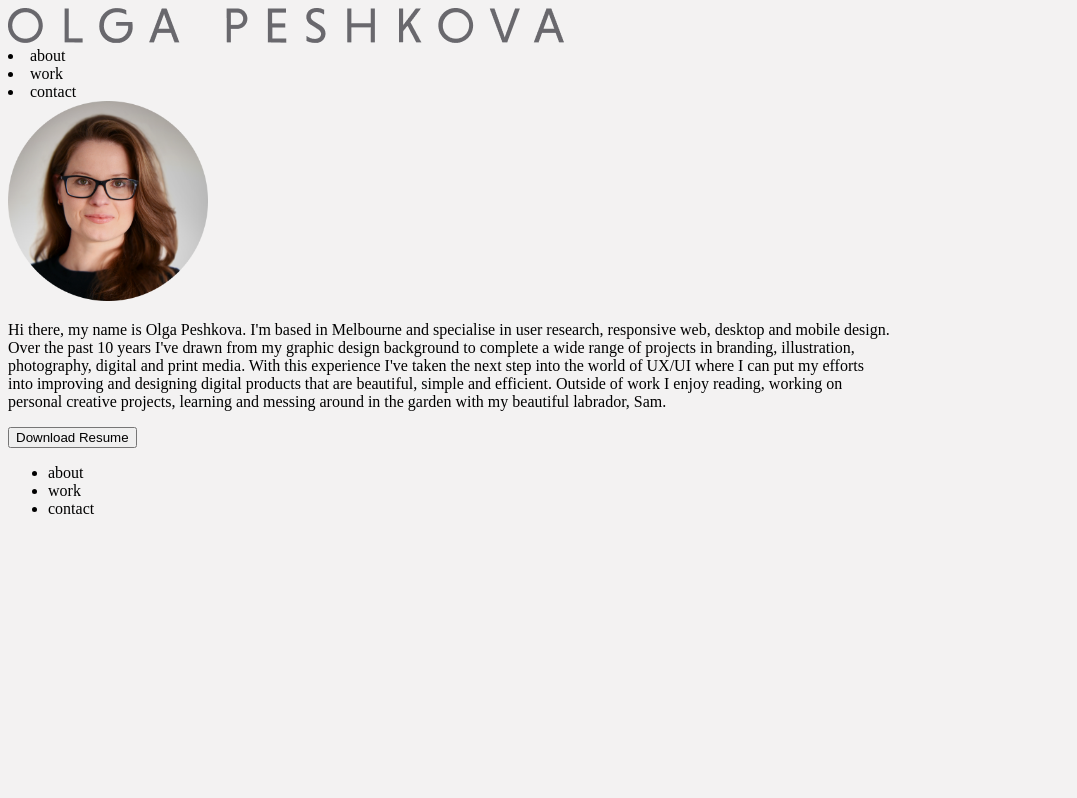
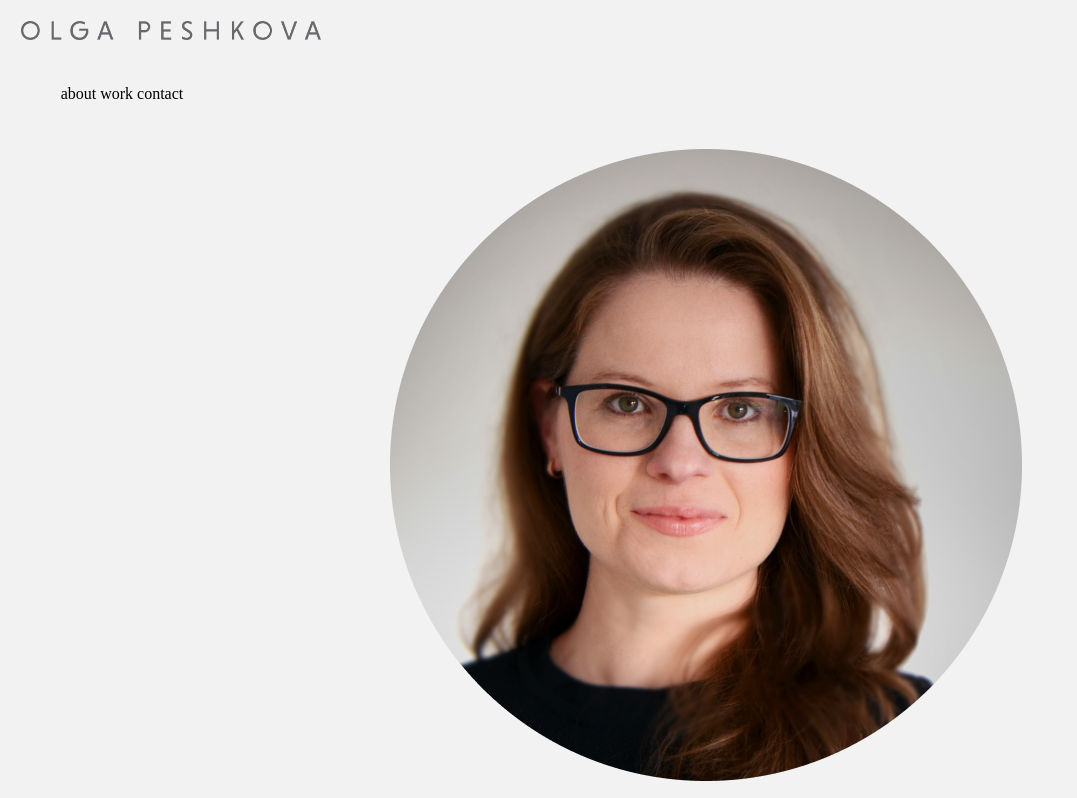
Before and after one commit to Olga-des/UX_UI_HW_17, a plain HTML site: page index_folio.html in a window 1280 px wide. Shown: the top 798 px of the page, without its empty margins (0-1077 px from the left). Drawn offline with Linux system fonts and the light colour scheme.

Commit message:
general structure

```diff
--- a/css/styles.css
+++ b/css/styles.css
@@ -5,13 +5,56 @@ body {
 p {
     color: black;
 }
+
+nav{
+    width: 73%;
+    padding: 1%;
+}
+
+ul{
+    width: 50%;
+    margin-left: auto;
+    padding: 0 auto;
+    display: inline-block;
+    vertical-align: top;
+}
+
+li{
+    padding: 0 auto;
+}
+
+footer{
+    background-color: #373738;
+}
+
 .about {
     width: 70%;
     position: relative;
 }
 
-.profileImg{
-    width: 200px;
+heroImg{
+    width: 600px;
     position:relative;
-margin-left: auto;
+    padding: 25px;
+    margin-left: auto;
 }
+
+.content{
+    width: 500px;
+    margin: 0 auto;
+}
+
+.inline-block{
+    display: inline-block;
+    vertical-align: top;
+}
+
+.logo{
+    width: 23%;
+    padding: 1%;
+    text-align: center;
+}
+
+#logo{
+    width: 300px;
+}
--- a/index_folio.html
+++ b/index_folio.html
@@ -1,23 +1,28 @@
 <!DOCTYPE html>
 <html>
 <head>
-    <title>Olga Portfolio</title>
+    <title>Olga Peshkova</title>
     <link href="css/styles.css" rel="styleSheet" type="text/css">
 </head>
 <body>
-    <div class="inline-block logo">
-        <img src=images/logo.png>
-    </div>
+
+    <header class=navigation>
+        <div class="inline-block logo">
+            <img id=logo src=images/logo.png>
+        </div>
+
     <nav class="inline-block">
-       <unordered-list>
-           <li>about</li>
-           <li>work</li>
-           <li>contact</li>
-       </unordered-list>
+        <ul>
+            <li class="inline-block">about</li>
+            <li class="inline-block">work</li>
+            <li class="inline-block">contact</li>
+        </ul>
     </nav>
+    </header>
+
     <heroImg>
         <div class="content">
-            <img src="images/profile_photo.png" class="profileImg">
+            <img src="images/profile_photo.png" class="heroImg">
         </div>
         <p class=about>
             Hi there, my name is Olga Peshkova. I'm based in Melbourne and specialise in user research, responsive web, desktop and mobile design.
@@ -29,9 +34,9 @@
 
     <footer>
         <ul>
-            <li>about</li>
-            <li>work</li>
-            <li>contact</li>
+            <li class="inline-block">about</li>
+            <li class="inline-block">work</li>
+            <li class="inline-block">contact</li>
         </ul>
     </footer>
 </body>
```
